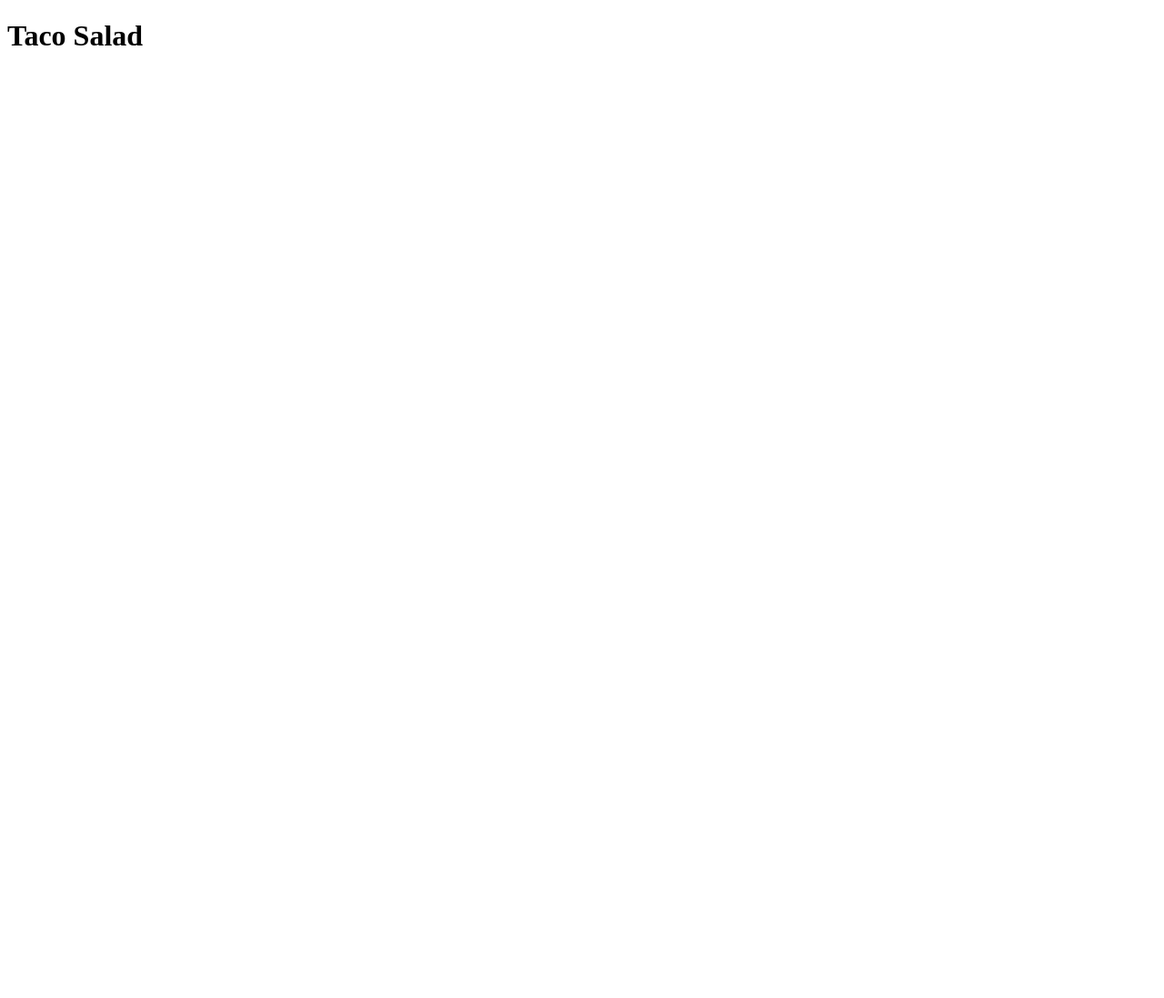
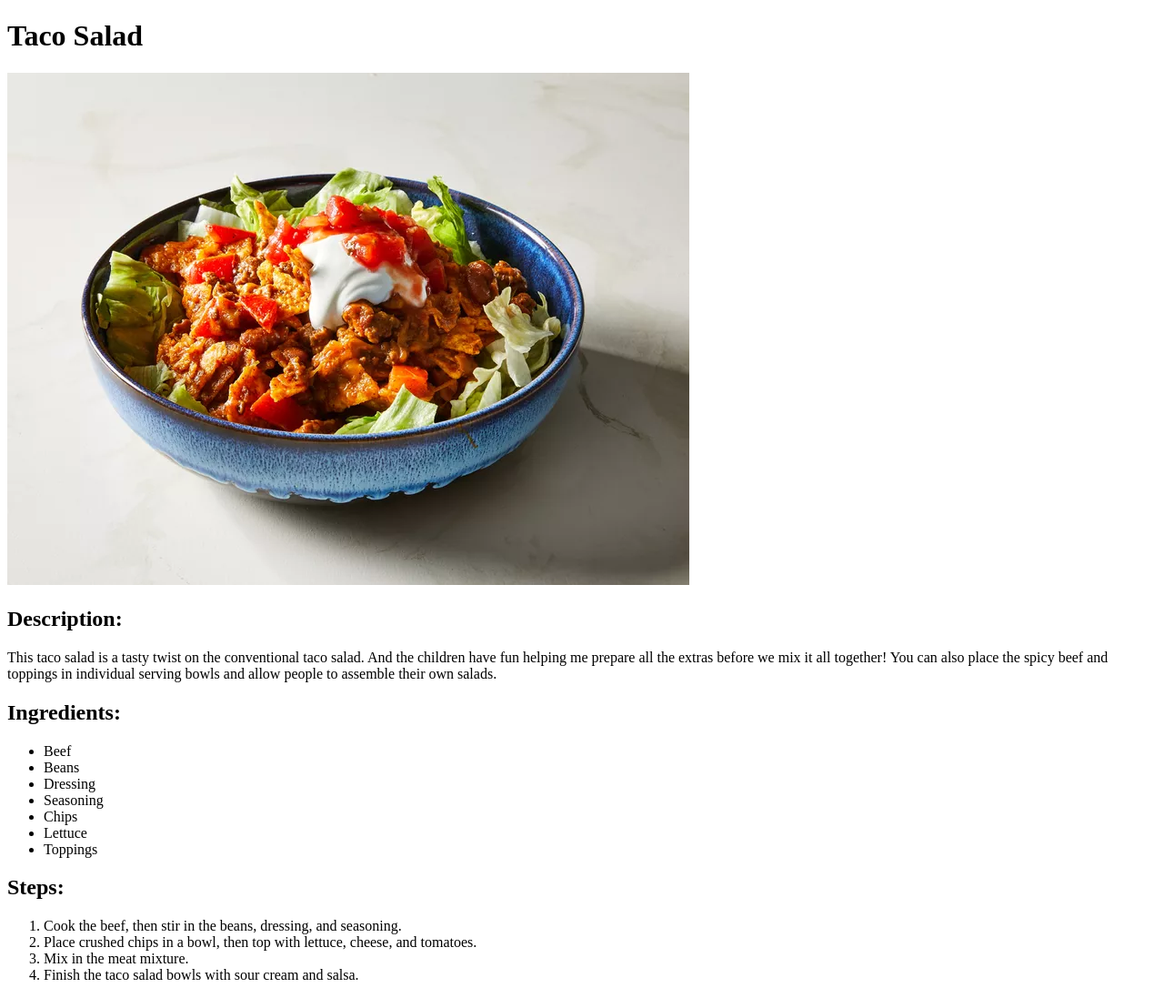
Before and after one commit to tyler-d-barrett/odin-recipes, a plain HTML site: page recipes/tacosalad.html in a window 1280 px wide. Shown: the whole page at 91% size. Before the commit the page ends 800 px from the top, so only its background shows below. Drawn offline with Linux system fonts and the light colour scheme.

Commit message:
Create taco salad recipe page

```diff
--- a/recipes/tacosalad.html
+++ b/recipes/tacosalad.html
@@ -8,6 +8,33 @@
 </head>
 <body>
     <h1>Taco Salad</h1>
+
+    <img src="../images/tacosalad.jpg" alt="Taco Salad">
+
+    <h2>Description:</h2>
+    <p>This taco salad is a tasty twist on the conventional taco salad.
+        And the children have fun helping me prepare all the extras before we mix it all
+        together! You can also place the spicy beef and toppings in individual serving bowls
+         and allow people to assemble their own salads.</p>
+
+    <h2>Ingredients:</h2>
+    <ul>
+        <li>Beef</li>
+        <li>Beans</li>
+        <li>Dressing</li>
+        <li>Seasoning</li>
+        <li>Chips</li>
+        <li>Lettuce</li>
+        <li>Toppings</li>
+    </ul>
+
+    <h2>Steps:</h2>
+    <ol>
+        <li>Cook the beef, then stir in the beans, dressing, and seasoning.</li>
+        <li>Place crushed chips in a bowl, then top with lettuce, cheese, and tomatoes.</li>
+        <li>Mix in the meat mixture.</li>
+        <li>Finish the taco salad bowls with sour cream and salsa.</li>
+    </ol>
 </body>
 
 </html>
```
Also changed, not shown: images/tacosalad.jpg (added).
